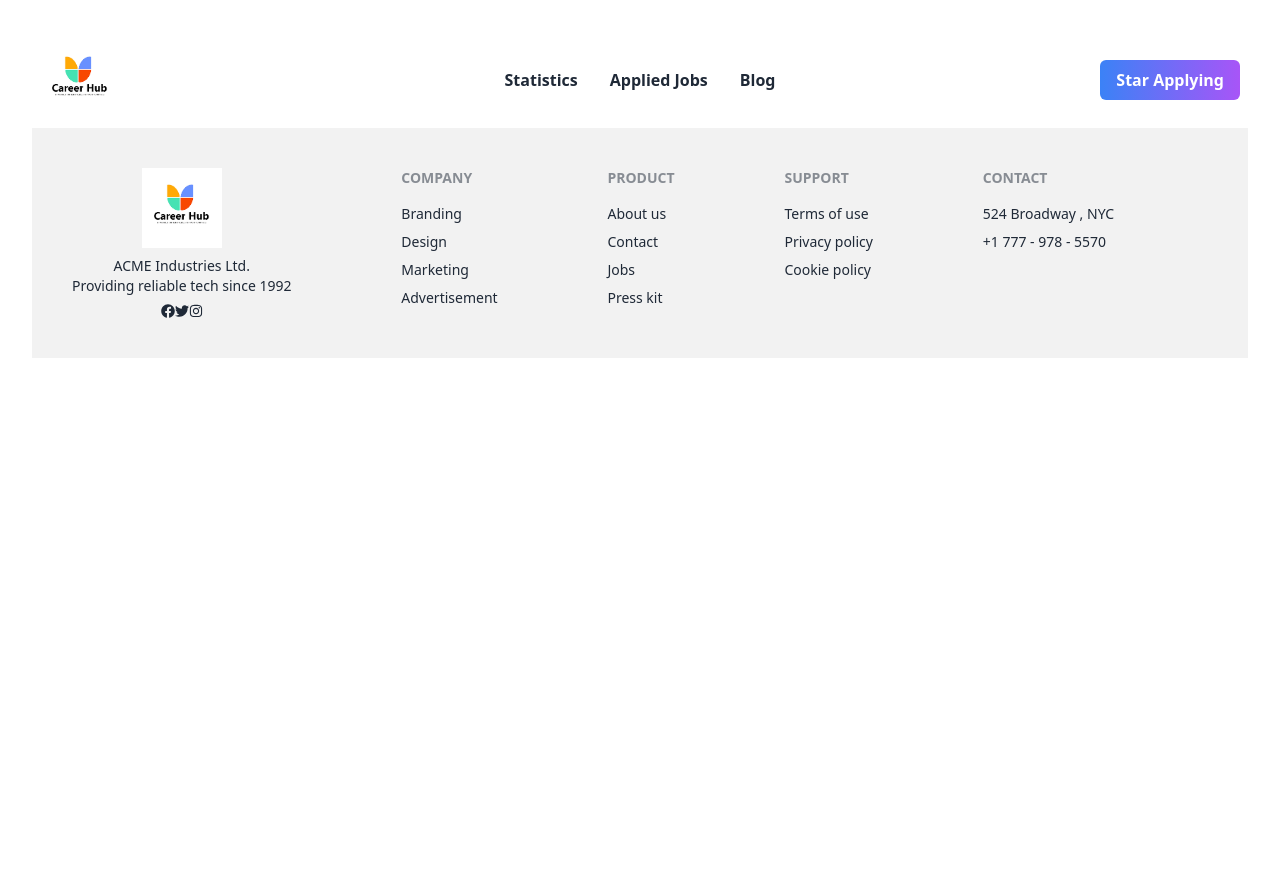
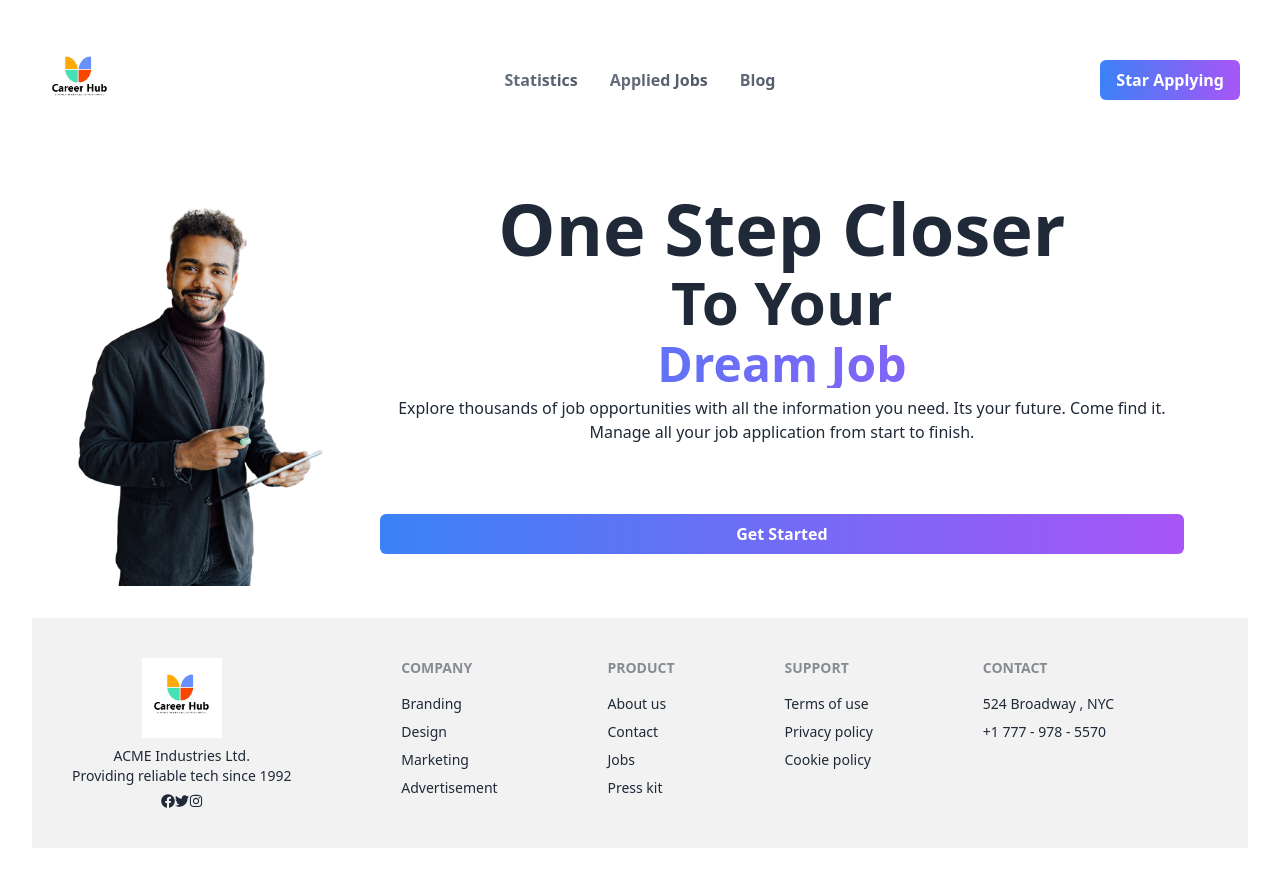
Before and after one commit to Ak-Rakib/Career-hub, a React (Vite) app: page / in a window 1280 px wide. Before the commit the page ends 800 px from the top, so only its background shows below. Built offline with nearby package versions, Linux system fonts and the light colour scheme.

Commit message:
banner section done

```diff
--- a/src/App.jsx
+++ b/src/App.jsx
@@ -1,3 +1,4 @@
+import { Outlet } from 'react-router-dom'
 import './App.css'
 import Footer from './Components/Footer/Footer'
 import Navbar from './Components/Navbar/Navbar'
@@ -7,6 +8,7 @@ function App() {
   return (
     <div className="App">
       <Navbar></Navbar>
+      <Outlet></Outlet>
       <Footer></Footer>
     </div>
   )
--- a/src/Components/Navbar/Navbar.jsx
+++ b/src/Components/Navbar/Navbar.jsx
@@ -46,21 +46,21 @@ const Navbar = () => {
         </div>
         <div className="navbar-center hidden lg:flex">
           <ul className="menu menu-horizontal px-1 font-semibold">
-            <li>
+            <li className="bg-gradient-to-r from-gray-500 to-gray-600 hover:from-blue-500 hover:to-purple-500 text-transparent bg-clip-text">
               <a>Statistics</a>
             </li>
-            <li>
+            <li className="bg-gradient-to-r from-gray-500 to-gray-600 hover:from-blue-500 hover:to-purple-500 text-transparent bg-clip-text">
               <a>Applied Jobs</a>
             </li>
-            <li>
+            <li className="bg-gradient-to-r from-gray-500 to-gray-600 hover:from-blue-500 hover:to-purple-500 text-transparent bg-clip-text">
               <a>Blog</a>
             </li>
           </ul>
         </div>
         <div className="navbar-end">
-          <a className="px-4 py-2 rounded-md text-white font-bold bg-gradient-to-r from-blue-500 to-purple-500">
+          <button className="px-4 py-2 rounded-md text-white font-bold bg-gradient-to-r from-blue-500 to-purple-500">
             Star Applying
-          </a>
+          </button>
         </div>
       </div>
     </div>
--- /dev/null
+++ b/src/Pages/Home/Banner/Banner.jsx
@@ -0,0 +1,31 @@
+import React from "react";
+import Image from "../../../assets/All Images/banner-img.png";
+
+const Banner = () => {
+  return (
+    <div>
+      <div className="card lg:card-side bg-base-100">
+        <figure>
+          <img src={Image} alt="Album" />
+        </figure>
+        <div className="card-body">
+          <h1 className="text-7xl font-bold">One Step Closer </h1>
+          <h1 className="text-6xl font-bold">To Your</h1>
+          <h1 className="text-5xl font-bold bg-gradient-to-r from-blue-500 to-purple-500 text-transparent bg-clip-text">
+            Dream Job
+          </h1>
+          <p>
+            Explore thousands of job opportunities with all the information you
+            need. Its your future. Come find it. Manage all your job application
+            from start to finish.
+          </p>
+          <button className="px-4 py-2 rounded-md text-white font-bold bg-gradient-to-r from-blue-500 to-purple-500">
+            Get Started
+          </button>
+        </div>
+      </div>
+    </div>
+  );
+};
+
+export default Banner;
--- /dev/null
+++ b/src/Pages/Home/Home.jsx
@@ -0,0 +1,12 @@
+import React from 'react';
+import Banner from './Banner/Banner';
+
+const Home = () => {
+    return (
+        <div>
+            <Banner></Banner>
+        </div>
+    );
+};
+
+export default Home;
--- a/src/main.jsx
+++ b/src/main.jsx
@@ -4,12 +4,19 @@ import App from './App'
 import './index.css'
 import { RouterProvider, createBrowserRouter } from 'react-router-dom'
 import ErrorPage from './ErrorPage/ErrorPage'
+import Home from './Pages/Home/Home'
 
 const router = createBrowserRouter([
   {
     path: '/',
     element: <App />,
-    errorElement: <ErrorPage/>
+    errorElement: <ErrorPage/>,
+    children: [
+      {
+        path: '/',
+        element: <Home></Home>
+      }
+    ]
   }
 ]);
 
```
Also changed, not shown: src/assets/All Images/banner-img.png (added).
